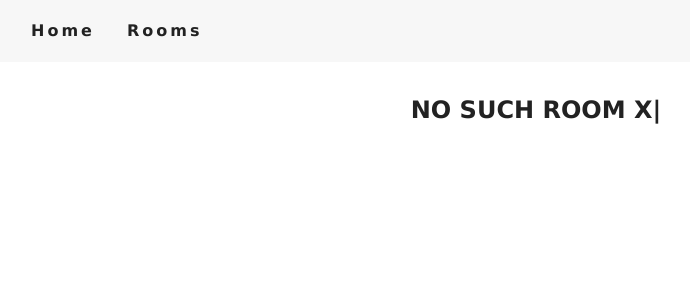
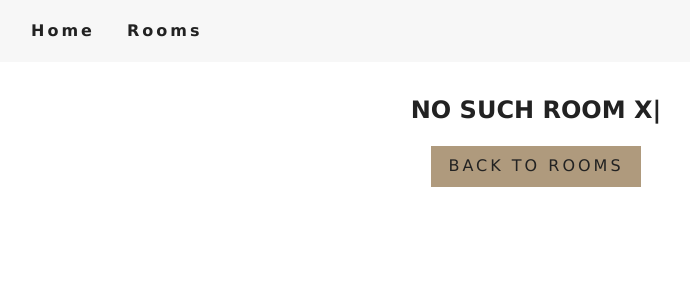
Before and after one commit to trudova/second-proj-trudova, a React (Create React App) app: page /rooms/1 in a window 1280 px wide. Shown: the top 300 px of the page, without its empty margins (104-794 px from the left). Built offline with nearby package versions, Linux system fonts and the light colour scheme.

Commit message:
if !room seting up the back button

```diff
--- a/src/pages/SingleRoom.js
+++ b/src/pages/SingleRoom.js
@@ -23,6 +23,9 @@ this.state={
         if(!room ){
             return <div className='error'>
 <h3>no such room X|</h3>
+<Link to='/rooms' className='btn-primary'>
+    Back to rooms
+</Link>
             </div>
         }
         return (
```
